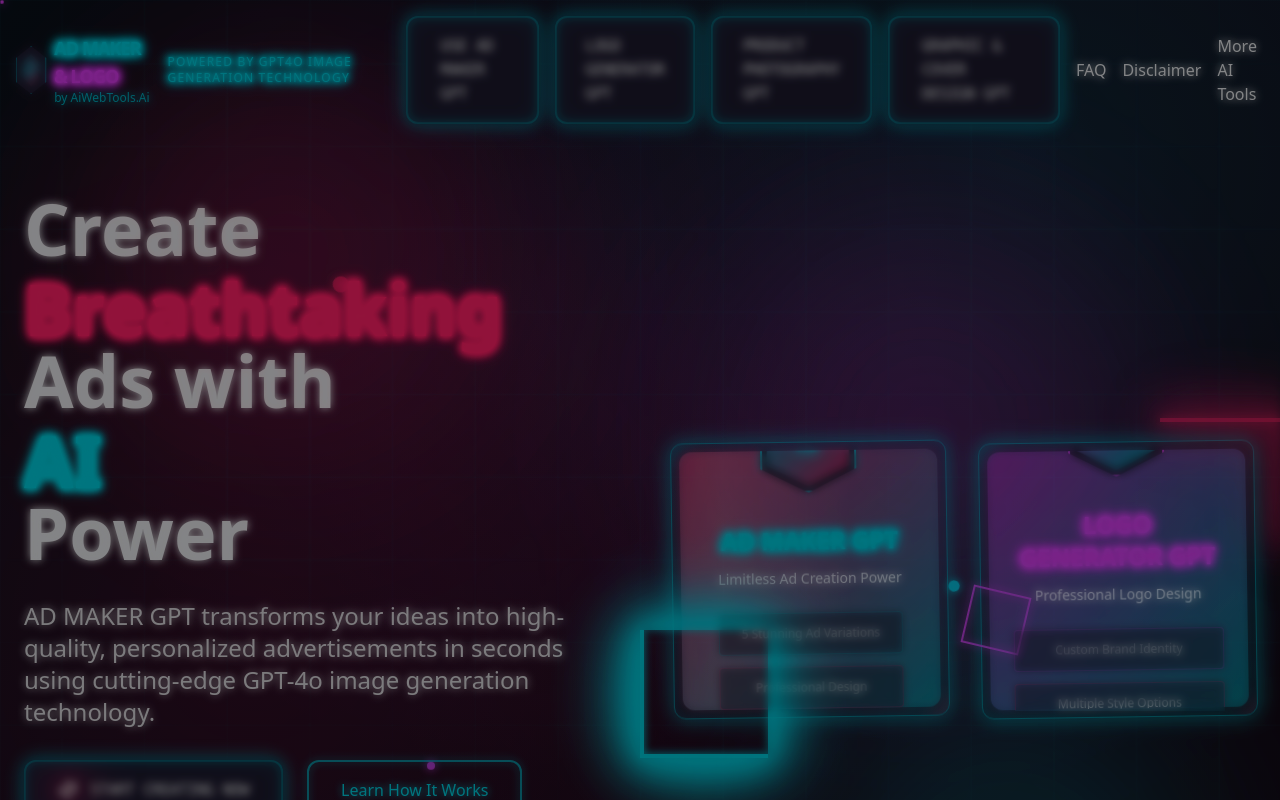
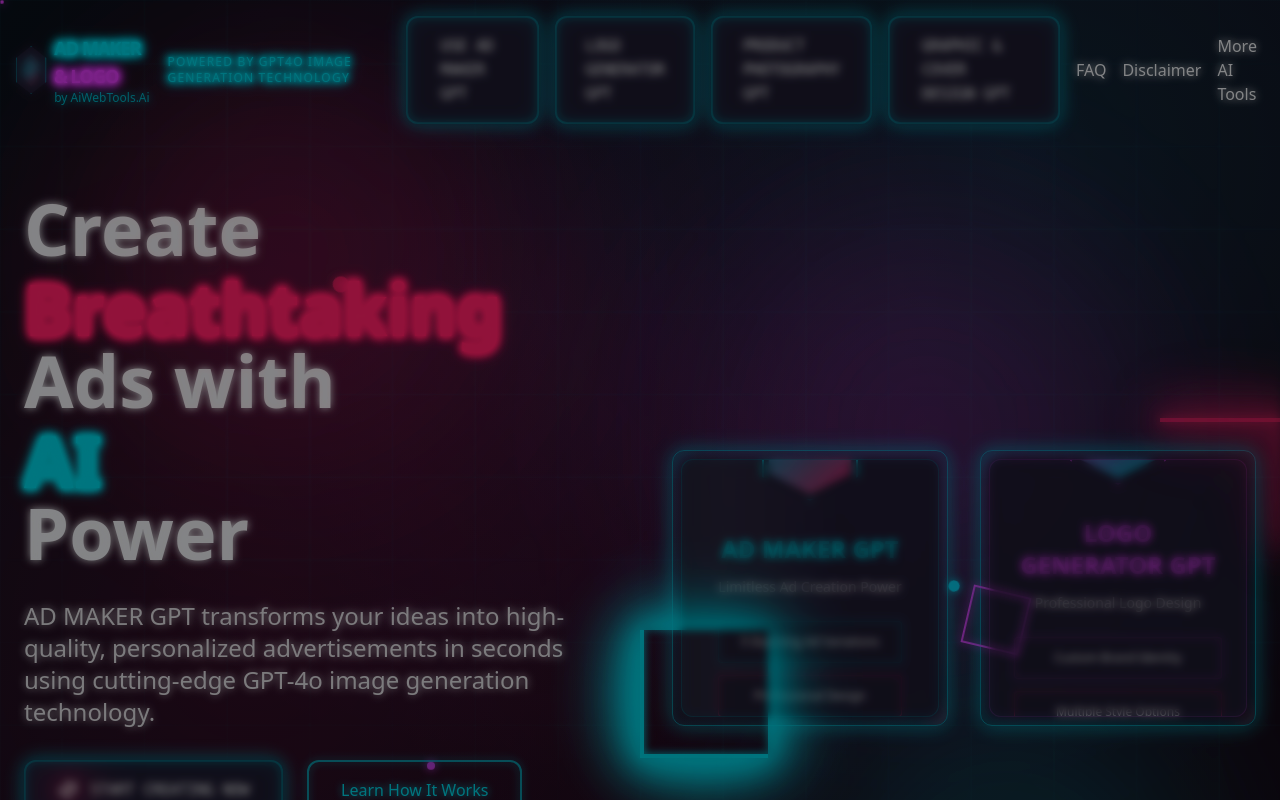
Before and after one commit to aiwebtools/adandlogomakergpt, a React (Vite) app: page / in a window 1280 px wide. Shown: the top 800 px of the page. Built offline with nearby package versions, Linux system fonts and the light colour scheme.

Commit message:
Fix: Improve button readability and remove bouncing
The AI fixed the button readability issues and removed the bouncing animation.

```diff
--- a/src/components/Hero.tsx
+++ b/src/components/Hero.tsx
@@ -70,11 +70,11 @@ const Hero: React.FC = () => {
               href="https://chatgpt.com/g/g-6810ea3238888191a084c4f20b40225f-ad-maker-gpt"
               target="_blank"
               rel="noopener noreferrer"
-              className="aspect-square relative cyberpunk-border p-2 rounded-lg overflow-hidden animate-divine-float hover:shadow-divine transition-all duration-500"
+              className="aspect-square relative cyberpunk-border p-2 rounded-lg overflow-hidden hover:shadow-divine transition-all duration-500"
             >
-              <div className="bg-gradient-to-br from-cyberpunk-primary/30 to-cyberpunk-secondary/30 w-full h-full rounded-lg flex items-center justify-center relative overflow-hidden">
+              <div className="bg-cyberpunk-muted/90 backdrop-blur-md border border-cyberpunk-secondary/30 w-full h-full rounded-lg flex items-center justify-center relative overflow-hidden">
                 {/* Shimmer effect */}
-                <div className="absolute inset-0 bg-gradient-to-r from-transparent via-white/10 to-transparent animate-divine-shimmer"></div>
+                <div className="absolute inset-0 bg-gradient-to-r from-transparent via-white/5 to-transparent animate-divine-shimmer"></div>
 
                 <div className="text-center p-6 relative z-10">
                   <div className="w-24 h-24 mx-auto mb-8 relative">
@@ -87,22 +87,22 @@ const Hero: React.FC = () => {
                          style={{ clipPath: 'polygon(50% 0%, 100% 25%, 100% 75%, 50% 100%, 0% 75%, 0% 25%)' }}>
                     </div>
 
-                    <div className="absolute inset-0 flex items-center justify-center text-cyberpunk-foreground font-bold text-lg font-mono neon-text-secondary">
+                    <div className="absolute inset-0 flex items-center justify-center text-white font-bold text-lg font-mono drop-shadow-lg">
                       AD
                     </div>
                   </div>
 
-                  <h3 className="text-2xl font-bold neon-text-secondary mb-3">AD MAKER GPT</h3>
-                  <p className="text-cyberpunk-foreground mb-6 text-sm">Limitless Ad Creation Power</p>
+                  <h3 className="text-2xl font-bold text-cyberpunk-secondary mb-3 drop-shadow-lg">AD MAKER GPT</h3>
+                  <p className="text-white/90 mb-6 text-sm font-medium drop-shadow-md">Limitless Ad Creation Power</p>
 
                   <div className="space-y-3">
-                    <div className="text-xs p-3 border border-cyberpunk-secondary/30 rounded bg-cyberpunk-muted/60 backdrop-blur-sm">
+                    <div className="text-xs p-3 border border-cyberpunk-secondary/50 rounded bg-cyberpunk-muted/80 backdrop-blur-sm text-white/90 font-medium">
                       5 Stunning Ad Variations
                     </div>
-                    <div className="text-xs p-3 border border-cyberpunk-primary/30 rounded bg-cyberpunk-muted/60 backdrop-blur-sm">
+                    <div className="text-xs p-3 border border-cyberpunk-primary/50 rounded bg-cyberpunk-muted/80 backdrop-blur-sm text-white/90 font-medium">
                       Professional Design
                     </div>
-                    <div className="text-xs p-3 border border-cyberpunk-accent/30 rounded bg-cyberpunk-muted/60 backdrop-blur-sm">
+                    <div className="text-xs p-3 border border-cyberpunk-accent/50 rounded bg-cyberpunk-muted/80 backdrop-blur-sm text-white/90 font-medium">
                       Instant Generation
                     </div>
                   </div>
@@ -115,11 +115,11 @@ const Hero: React.FC = () => {
               href="https://chatgpt.com/g/g-ICcKk0tgw-creative-logo-generator-and-assistant"
               target="_blank"
               rel="noopener noreferrer"
-              className="aspect-square relative cyberpunk-border p-2 rounded-lg overflow-hidden animate-divine-float hover:shadow-divine transition-all duration-500 animation-delay-1000"
+              className="aspect-square relative cyberpunk-border p-2 rounded-lg overflow-hidden hover:shadow-divine transition-all duration-500 animation-delay-1000"
             >
-              <div className="bg-gradient-to-br from-cyberpunk-accent/30 to-cyberpunk-secondary/30 w-full h-full rounded-lg flex items-center justify-center relative overflow-hidden">
+              <div className="bg-cyberpunk-muted/90 backdrop-blur-md border border-cyberpunk-accent/30 w-full h-full rounded-lg flex items-center justify-center relative overflow-hidden">
                 {/* Shimmer effect */}
-                <div className="absolute inset-0 bg-gradient-to-r from-transparent via-white/10 to-transparent animate-divine-shimmer animation-delay-1000"></div>
+                <div className="absolute inset-0 bg-gradient-to-r from-transparent via-white/5 to-transparent animate-divine-shimmer animation-delay-1000"></div>
 
                 <div className="text-center p-6 relative z-10">
                   <div className="w-24 h-24 mx-auto mb-8 relative">
@@ -131,22 +131,22 @@ const Hero: React.FC = () => {
                          style={{ clipPath: 'polygon(50% 0%, 100% 25%, 100% 75%, 50% 100%, 0% 75%, 0% 25%)' }}>
                     </div>
 
-                    <div className="absolute inset-0 flex items-center justify-center text-cyberpunk-foreground font-bold text-lg font-mono neon-text-accent">
+                    <div className="absolute inset-0 flex items-center justify-center text-white font-bold text-lg font-mono drop-shadow-lg">
                       LOGO
                     </div>
                   </div>
 
-                  <h3 className="text-2xl font-bold neon-text-accent mb-3">LOGO GENERATOR GPT</h3>
-                  <p className="text-cyberpunk-foreground mb-6 text-sm">Professional Logo Design</p>
+                  <h3 className="text-2xl font-bold text-cyberpunk-accent mb-3 drop-shadow-lg">LOGO GENERATOR GPT</h3>
+                  <p className="text-white/90 mb-6 text-sm font-medium drop-shadow-md">Professional Logo Design</p>
 
                   <div className="space-y-3">
-                    <div className="text-xs p-3 border border-cyberpunk-accent/30 rounded bg-cyberpunk-muted/60 backdrop-blur-sm">
+                    <div className="text-xs p-3 border border-cyberpunk-accent/50 rounded bg-cyberpunk-muted/80 backdrop-blur-sm text-white/90 font-medium">
                       Custom Brand Identity
                     </div>
-                    <div className="text-xs p-3 border border-cyberpunk-primary/30 rounded bg-cyberpunk-muted/60 backdrop-blur-sm">
+                    <div className="text-xs p-3 border border-cyberpunk-primary/50 rounded bg-cyberpunk-muted/80 backdrop-blur-sm text-white/90 font-medium">
                       Multiple Style Options
                     </div>
-                    <div className="text-xs p-3 border border-cyberpunk-secondary/30 rounded bg-cyberpunk-muted/60 backdrop-blur-sm">
+                    <div className="text-xs p-3 border border-cyberpunk-secondary/50 rounded bg-cyberpunk-muted/80 backdrop-blur-sm text-white/90 font-medium">
                       Ready To Use Designs
                     </div>
                   </div>
```
